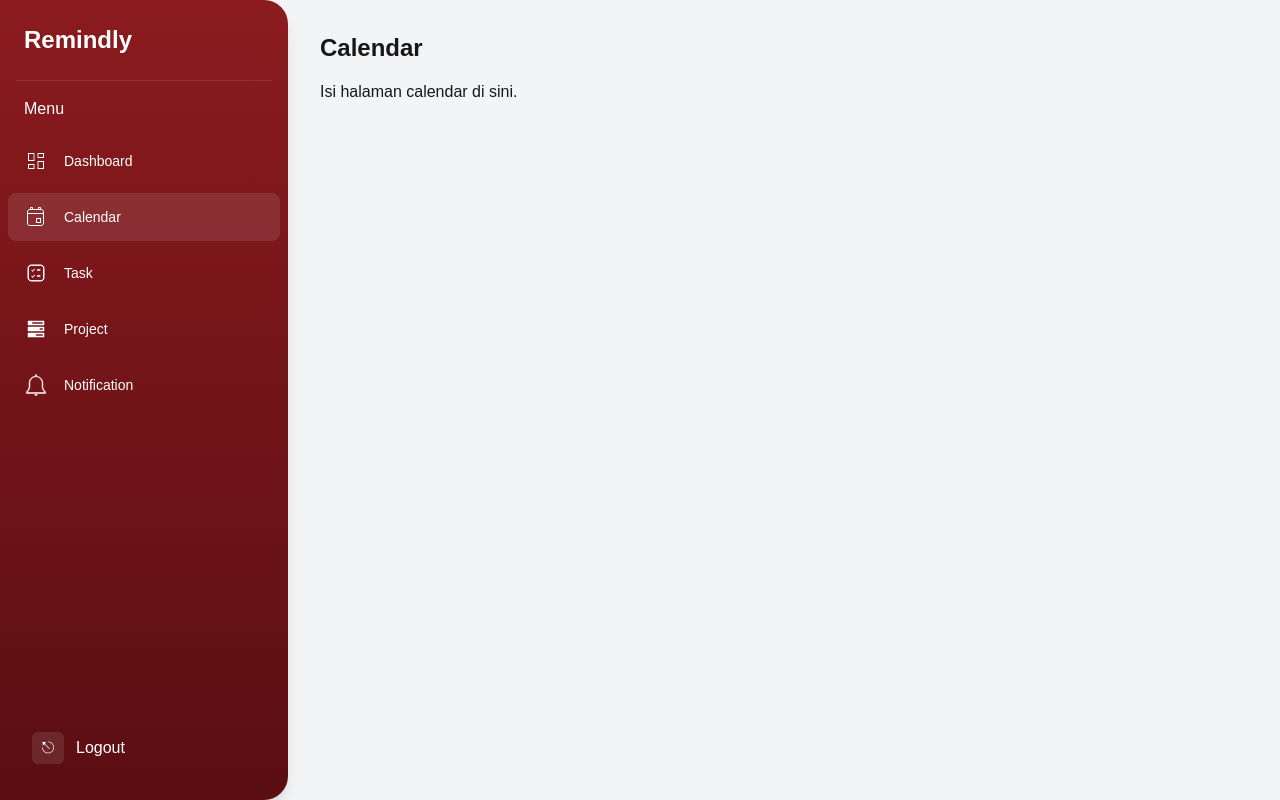
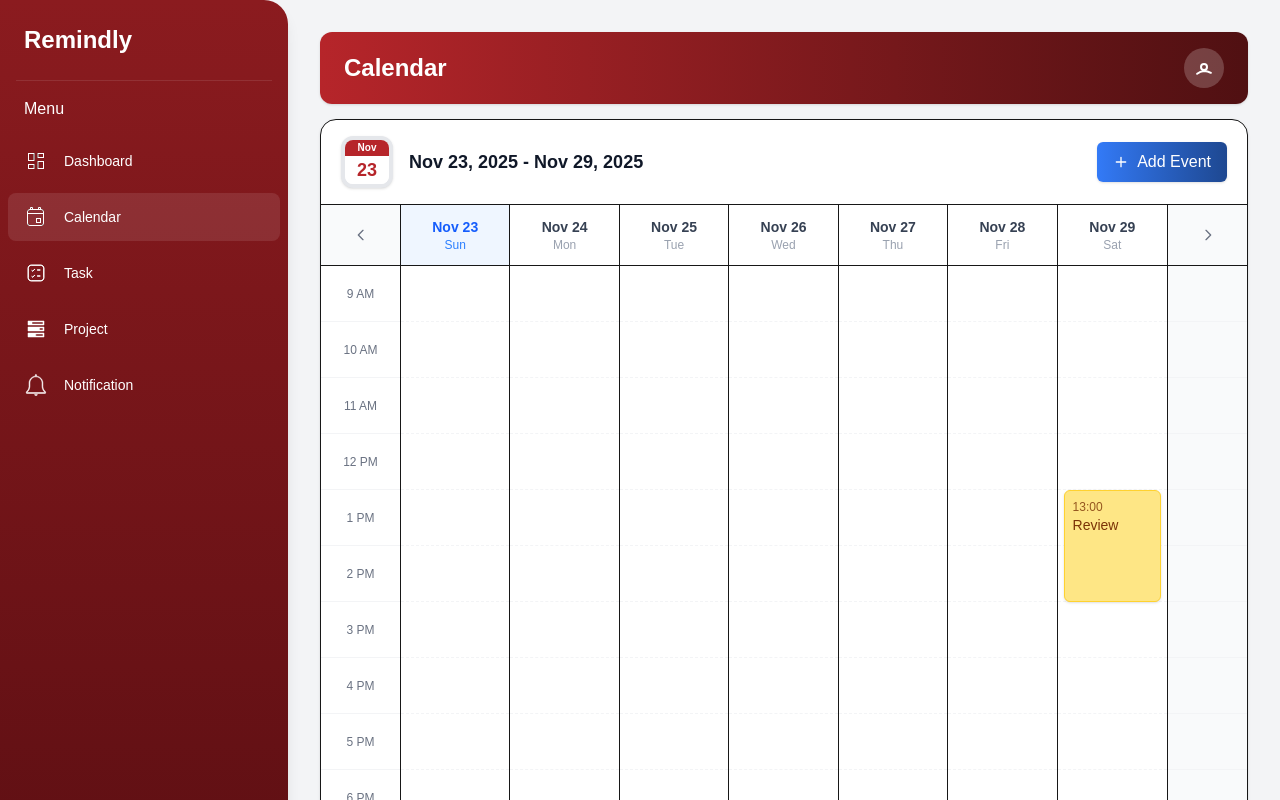
Before and after one commit to Wenndyy/remindly, a Next.js app in the folder frontend/: page /calendar in a window 1280 px wide. Shown: the top 800 px of the page. Built offline with nearby package versions, Linux system fonts and the light colour scheme; sample sign-in values are in the browser's storage.

Commit message:
change format file & create design menu calendar

```diff
--- a/frontend/app/calendar/page.jsx
+++ /dev/null
@@ -1,8 +0,0 @@
-export default function CalendarPage() {
-  return (
-    <div>
-      <h1 className="text-2xl font-bold mb-4">Calendar</h1>
-      <p>Isi halaman calendar di sini.</p>
-    </div>
-  );
-}
--- /dev/null
+++ b/frontend/app/calendar/page.tsx
@@ -0,0 +1,67 @@
+"use client";
+
+import React, { useEffect, useState } from "react";
+import WeeklyCalendar from "../components/WeeklyCalendar";
+import { useRouter } from "next/navigation";
+
+export default function CalendarPage({ user = null }: { user?: { photoURL?: string; name?: string } | null }) {
+  const router = useRouter();
+  const [checkedAuth, setCheckedAuth] = useState(false);
+  const [selectedDate, setSelectedDate] = useState<Date | null>(null);
+
+  useEffect(() => {
+    const accessToken = typeof window !== "undefined" ? localStorage.getItem("access_token") : null;
+
+    if (!accessToken) {
+      router.replace("/login");
+      return;
+    }
+
+    setCheckedAuth(true);
+  }, [router]);
+
+  if (!checkedAuth) {
+    return <div className="p-6">Memeriksa autentikasi...</div>;
+  }
+
+  const photo = user?.photoURL ?? null;
+  const name = user?.name ?? "User";
+
+  const events = [
+    { date: "2025-11-29", startHour: 13, durationHours: 2, time: "13:00", title: "Review" },
+    { date: "2025-12-01", startHour: 10, durationHours: 2, time: "10:00", title: "Meeting" },
+    { date: "2025-12-03", startHour: 9, durationHours: 1, time: "09:00", title: "Project Kickoff" },
+    { date: "2025-12-05", startHour: 15, durationHours: 1, time: "15:00", title: "Presentation" },
+    { date: "2025-12-07", startHour: 11, durationHours: 1, time: "11:00", title: "Performance Review" },
+  ];
+
+  return (
+    <div className="w-full h-full p-0 m-0">
+      <div className="flex items-center justify-between bg-linear-to-r from-[#B6252A] to-[#501012] text-white px-6 py-4 rounded-xl shadow  w-full mb-[15px]">
+        <h2 className="text-2xl font-bold">Calendar</h2>
+
+        {photo ? (
+          <img
+            src={photo}
+            alt={`${name} profile`}
+            className="w-10 h-10 rounded-full object-cover border-2 border-white"
+          />
+        ) : (
+          <div className="w-10 h-10 rounded-full bg-white/20 flex items-center justify-center">
+            <svg xmlns="http://www.w3.org/2000/svg" className="w-6 h-6 text-white" fill="none" viewBox="0 0 24 24" stroke="currentColor">
+              <path strokeLinecap="round" strokeLinejoin="round" strokeWidth={2} d="M5.121 17.804A13.937 13.937 0 0112 15c2.485 0 4.807.637 6.879 1.804M15 11a3 3 0 11-6 0 3 3 0 016 0z" />
+            </svg>
+          </div>
+        )}
+      </div>
+
+      <div className="w-full">
+        <WeeklyCalendar
+          selectedDate={selectedDate}
+          onDateSelect={setSelectedDate}
+          events={events}
+        />
+      </div>
+    </div>
+  );
+}
--- a/frontend/app/components/MonthCalendarPreview.tsx
+++ b/frontend/app/components/MonthCalendarPreview.tsx
@@ -110,7 +110,6 @@ export default function MonthCalendarPreview({
         </div>
       </div>
 
-
       <div className="grid grid-cols-7 gap-1 mb-2">
         {weekdayNames.map((wd) => (
           <div key={wd} className="text-center text-sm font-medium text-gray-400 py-2">
@@ -119,7 +118,6 @@ export default function MonthCalendarPreview({
         ))}
       </div>
 
-
       <div className="grid grid-cols-7 gap-1">
         {matrix.flat().map((cell, idx) => {
           const isToday = cell.date.getDate() === today.day &&
@@ -127,19 +125,34 @@ export default function MonthCalendarPreview({
                           cell.date.getFullYear() === today.year;
           const isSelected = selected !== null && cell.date.toDateString() === selected.toDateString();
 
+
           return (
+            <div key={idx} className="h-12 flex items-center justify-center">
               <button
-              key={idx}
                 onClick={() => handleClick(cell)}
+                aria-label={`Select ${cell.date.toDateString()}`}
                 className={`
-                h-10 w-full rounded-full flex items-center justify-center text-sm transition-all
+                  flex items-center justify-center
+                  w-10 h-10 rounded-full transition
                   ${!cell.isCurrentMonth ? "text-gray-300" : "text-gray-700"}
-                ${isToday && !isSelected ? "border border-blue-400 text-blue-600" : ""}
-                ${isSelected ? "bg-blue-500 text-white" : "hover:bg-gray-100"}
+                  ${isSelected ? "text-white border-2" : ""}
+                  ${!isToday && !isSelected ? "hover:bg-gray-100" : ""}
                 `}
+                style={{
+
+                  borderColor: isToday && !isSelected ? "#337AF7" : undefined,
+                  color: isToday && !isSelected ? "#337AF7" : undefined,
+
+                  backgroundColor: isSelected ? "#337AF7" : undefined,
+                  borderWidth: (isToday || isSelected) ? "2px" : undefined,
+                }}
               >
+                <span className="text-sm font-medium">
                   {cell.date.getDate()}
+                </span>
               </button>
+
+            </div>
           );
         })}
       </div>
--- a/frontend/app/components/WeeklyCalendar.tsx
+++ b/frontend/app/components/WeeklyCalendar.tsx
@@ -21,6 +21,54 @@ type WeeklyCalendarProps = {
   startHour?: number;
   endHour?: number;
 };
+
+function BadgeCalendar({ month, day }: { month: string; day: number | string }) {
+  return (
+    <div
+      className="rounded-xl shadow-sm"
+      style={{
+        width: 52,
+        height: 52,
+        overflow: "hidden",
+        background: "#fff",
+        border: "4px solid #e5e7eb",
+        boxSizing: "border-box",
+      }}
+      aria-label={`${month} ${day}`}
+    >
+
+      <div
+        style={{
+          height: 16,
+          display: "flex",
+          alignItems: "center",
+          justifyContent: "center",
+          backgroundColor: "#B6252A",
+        }}
+      >
+        <span style={{ fontSize: 10, fontWeight: 600, color: "#ffffff", lineHeight: 1 }}>
+          {month}
+        </span>
+      </div>
+
+
+      <div
+        style={{
+          height: 52 - 4 * 2 - 16,
+          display: "flex",
+          alignItems: "center",
+          justifyContent: "center",
+          backgroundColor: "#ffffff",
+        }}
+      >
+        <span style={{ color: "#B6252A", fontWeight: 700, fontSize: 18, lineHeight: 1 }}>
+          {String(day).padStart(2, "0")}
+        </span>
+      </div>
+    </div>
+  );
+}
+
 
 export default function WeeklyCalendar({
   selectedDate,
@@ -120,12 +168,10 @@ export default function WeeklyCalendar({
     return Math.max(24, minutesToPx(dur));
   };
 
-  const topOffsetForHour = (hour: number) => (hour - startHour) * hourRowHeight;
 
 
   const goPrev = () => setWeekOffset(v => v - 1);
   const goNext = () => setWeekOffset(v => v + 1);
-  const goToday = () => setWeekOffset(0);
 
 
   useEffect(() => {
@@ -155,10 +201,8 @@ export default function WeeklyCalendar({
       <div className="flex items-center justify-between px-5 py-4 border-b">
         <div className="flex items-center gap-4">
           <div className="flex items-center gap-3">
-            <div className="w-10 h-10 rounded-md border border-red-300 bg-white flex flex-col items-center justify-center text-red-700 shadow-sm">
-              <div className="text-xs font-semibold -mb-1">{badgeDate.month}</div>
-              <div className="text-sm font-bold">{badgeDate.dayNum}</div>
-            </div>
+            <BadgeCalendar month={badgeDate.month} day={badgeDate.dayNum} />
+
           </div>
 
           <div>
--- a/frontend/app/dashboard/page.jsx
+++ b/frontend/app/dashboard/page.tsx
@@ -1,8 +1,9 @@
 "use client";
 
-import React, { useState, useMemo } from "react";
+import React, { useEffect, useState } from "react";
 import MonthCalendarPreview from "../components/MonthCalendarPreview";
 import WeeklyCalendar from "../components/WeeklyCalendar";
+import { useRouter } from "next/navigation";
 
 
 function TaskList() {
@@ -37,8 +38,28 @@ function TaskList() {
 }
 
 
-export default function DashboardContent({ user = null }) {
-  const [selectedDate, setSelectedDate] = useState(null);
+export default function DashboardContent({ user = null }: { user?: { photoURL?: string; name?: string } | null }) {
+  const router = useRouter();
+  const [checkedAuth, setCheckedAuth] = useState(false);
+  const [selectedDate, setSelectedDate] = useState<Date | null>(null);
+  useEffect(() => {
+
+    const accessToken = typeof window !== "undefined" ? localStorage.getItem("access_token") : null;
+
+    if (!accessToken) {
+      router.replace("/login");
+      return;
+    }
+
+    setCheckedAuth(true);
+  }, [router]);
+
+
+  if (!checkedAuth) {
+    return <div className="p-6">Memeriksa autentikasi...</div>;
+  }
+
+
   const photo = user?.photoURL ?? null;
   const name = user?.name ?? "User";
   const events = [
@@ -61,7 +82,7 @@ export default function DashboardContent({ user = null }) {
 
         <div className="col-span-8 space-y-4">
 
-          <div className="flex items-center justify-between bg-linear-to-r from-[#8b1b1f] to-[#5a0e12] text-white px-6 py-4 rounded-xl shadow">
+          <div className="flex items-center justify-between bg-linear-to-r from-[#B6252A] to-[#501012] text-white px-6 py-4 rounded-xl shadow">
             <h2 className="text-2xl font-bold">DashBoard</h2>
             {photo ? (
               <img
--- a/frontend/app/layout.tsx
+++ b/frontend/app/layout.tsx
@@ -26,7 +26,6 @@ export default function RootLayout({
   return (
     <html lang="en">
       <body className={`${geistSans.variable} ${geistMono.variable} antialiased`}>
-        {/* SlideSidebar membungkus seluruh aplikasi */}
         <SlideSidebar>{children}</SlideSidebar>
       </body>
     </html>
--- a/frontend/app/login/page.jsx
+++ b/frontend/app/login/page.tsx
@@ -1,6 +1,6 @@
 "use client";
 import axiosClient from "../api/axiosClient";
-import { useState, useEffect } from "react";
+import { useState, useEffect, FormEvent } from "react";
 import { useRouter } from "next/navigation";
 import Link from "next/link";
 
@@ -18,7 +18,7 @@ export default function LoginPage() {
     }
   }, [router]);
 
-  const handleLogin = async (e) => {
+  const handleLogin = async (e: FormEvent) => {
     e.preventDefault();
     try {
       const response = await axiosClient.post("/login", { email, password });
@@ -31,8 +31,9 @@ export default function LoginPage() {
       router.replace("/dashboard");
 
       console.log("Login success:", response.data);
-    } catch (err) {
-      setError(err?.response?.data?.detail || "Login failed");
+    } catch (err: any) {
+      const message = err?.response?.data?.detail || err?.message || "Login failed";
+      setError(message);
       console.error("Login failed:", err?.response?.data || err?.message);
     }
   };
--- a/frontend/app/register/page.jsx
+++ b/frontend/app/register/page.tsx
@@ -23,7 +23,7 @@ export default function RegisterPage() {
       }
     }, [router]);
 
-  const handleSubmit = async (e) => {
+  const handleSubmit = async (e: React.FormEvent<HTMLFormElement>) => {
     e.preventDefault();
     setError("");
     if (form.password !== form.confirm_password) {
@@ -39,7 +39,7 @@ export default function RegisterPage() {
         password: form.password,
       });
       router.replace("/login");
-    } catch (err) {
+    } catch (err: any) {
       setError(err?.response?.data?.detail || "Registration failed");
     }
   };
```
Also changed, not shown: frontend/app/notification/page.tsx (renamed from frontend/app/notification/page.jsx), frontend/app/project/page.tsx (renamed from frontend/app/project/page.jsx), frontend/app/task/page.tsx (renamed from frontend/app/task/page.jsx). Lines whose indentation alone changed are shown as unchanged.
